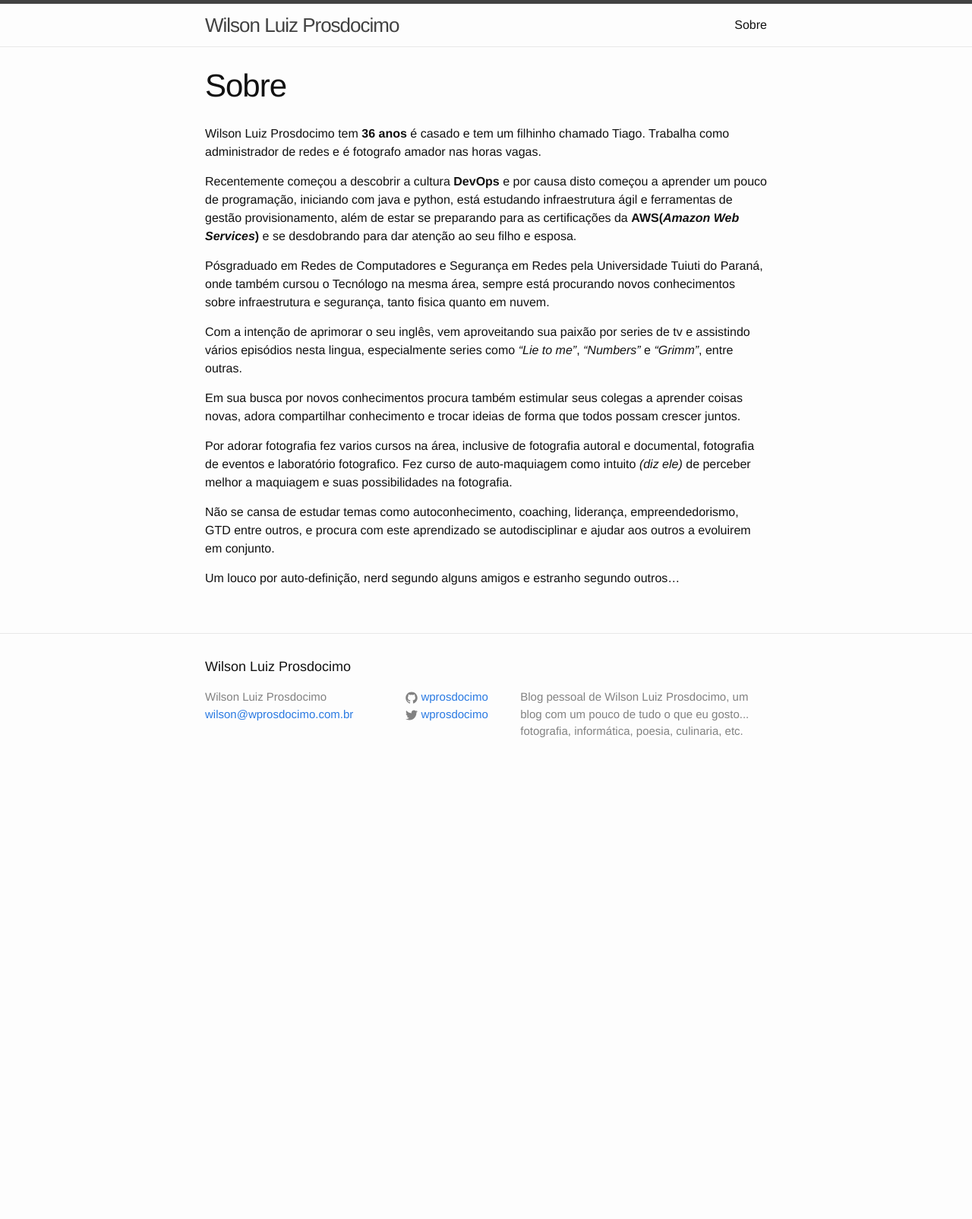
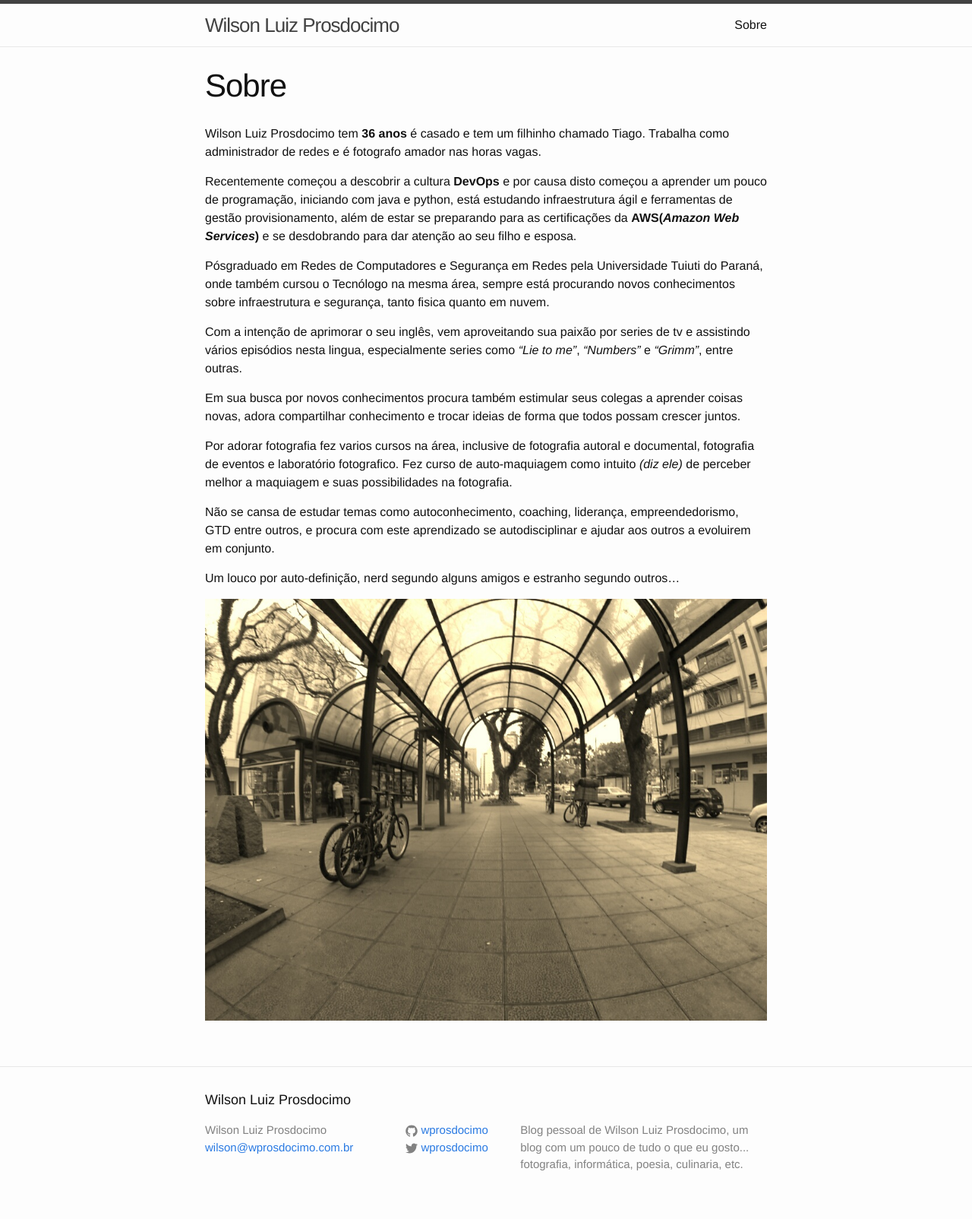
Before and after one commit to Wprosdocimo/wprosdocimo.github.io, a Jekyll site: the page built from about.md, in a window 1280 px wide. Shown: the whole page at 76% size. Built offline with Jekyll 4.4.1, drawn with Linux system fonts in a browser that asks for light colours; before the commit the page ends 1034 px from its top, so only the background shows below that.

Commit message:
Atualizando página sobre

```diff
--- a/about.md
+++ b/about.md
@@ -19,3 +19,5 @@ Por adorar fotografia fez varios cursos na área, inclusive de   fotografia auto
 Não se cansa de estudar temas como autoconhecimento, coaching, liderança, empreendedorismo, GTD entre outros, e procura com este aprendizado se autodisciplinar e ajudar aos outros a evoluirem em conjunto.
 
 Um louco por auto-definição, nerd segundo alguns amigos e estranho segundo outros...
+
+![Pelo Caminho...](/images/bicicleta.jpg)
```
